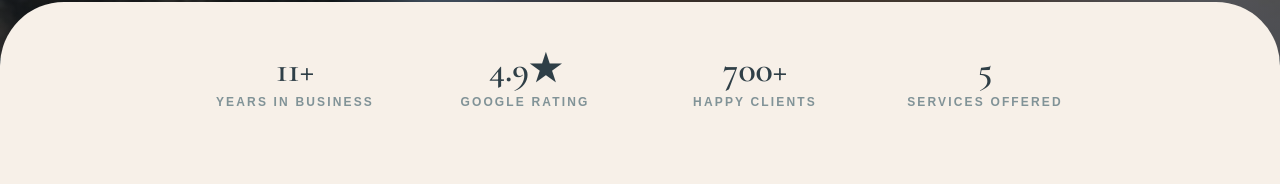
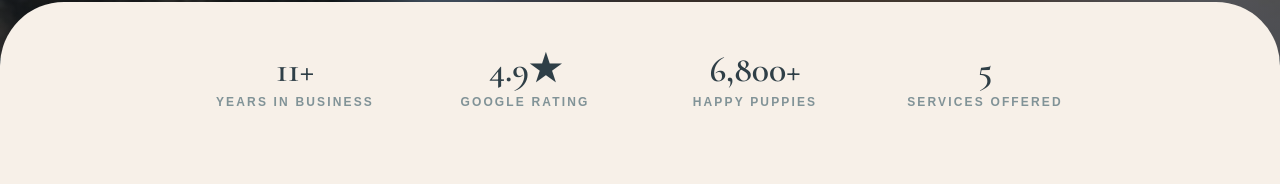
Before and after one commit to dfeleppa/pplanding, a Next.js app: page /welcome in a window 1280 px wide. Shown: the part 715-899 px from the top of the page. Built offline with nearby package versions, Linux system fonts and the light colour scheme; no server answers.

Commit message:
Welcome stat: 700+ Happy Clients → 6,800+ Happy Puppies
Updates the trust bar's third stat to reflect the real total puppies
served (~6,800) instead of the previous 700+ figure, which had been
copied from the Google reviews count and undersold the actual reach.

```diff
--- a/src/app/welcome/page.tsx
+++ b/src/app/welcome/page.tsx
@@ -207,7 +207,7 @@ export default function WelcomePage() {
           {[
             { value: "11+", label: "Years in Business" },
             { value: "4.9★", label: "Google Rating" },
-            { value: "700+", label: "Happy Clients" },
+            { value: "6,800+", label: "Happy Puppies" },
             { value: "5", label: "Services Offered" },
           ].map((stat) => (
             <div key={stat.label}>
```
